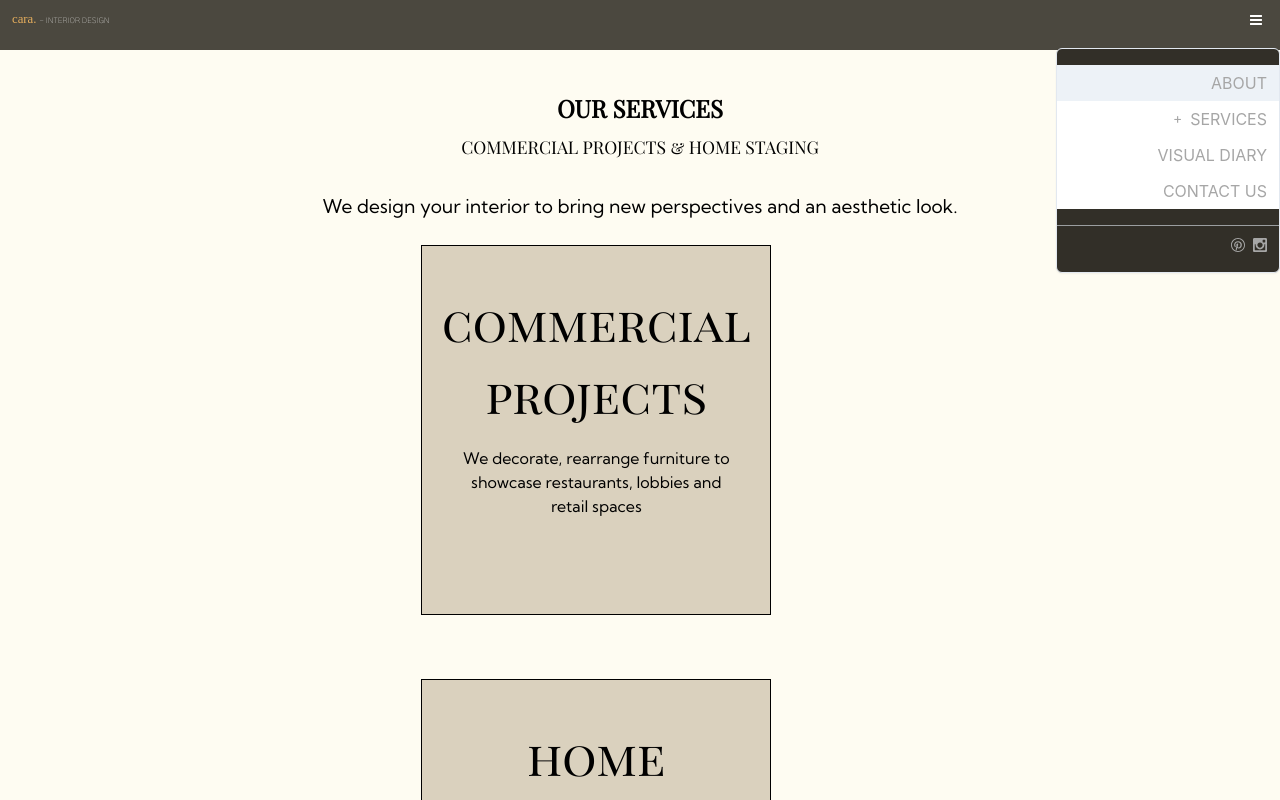
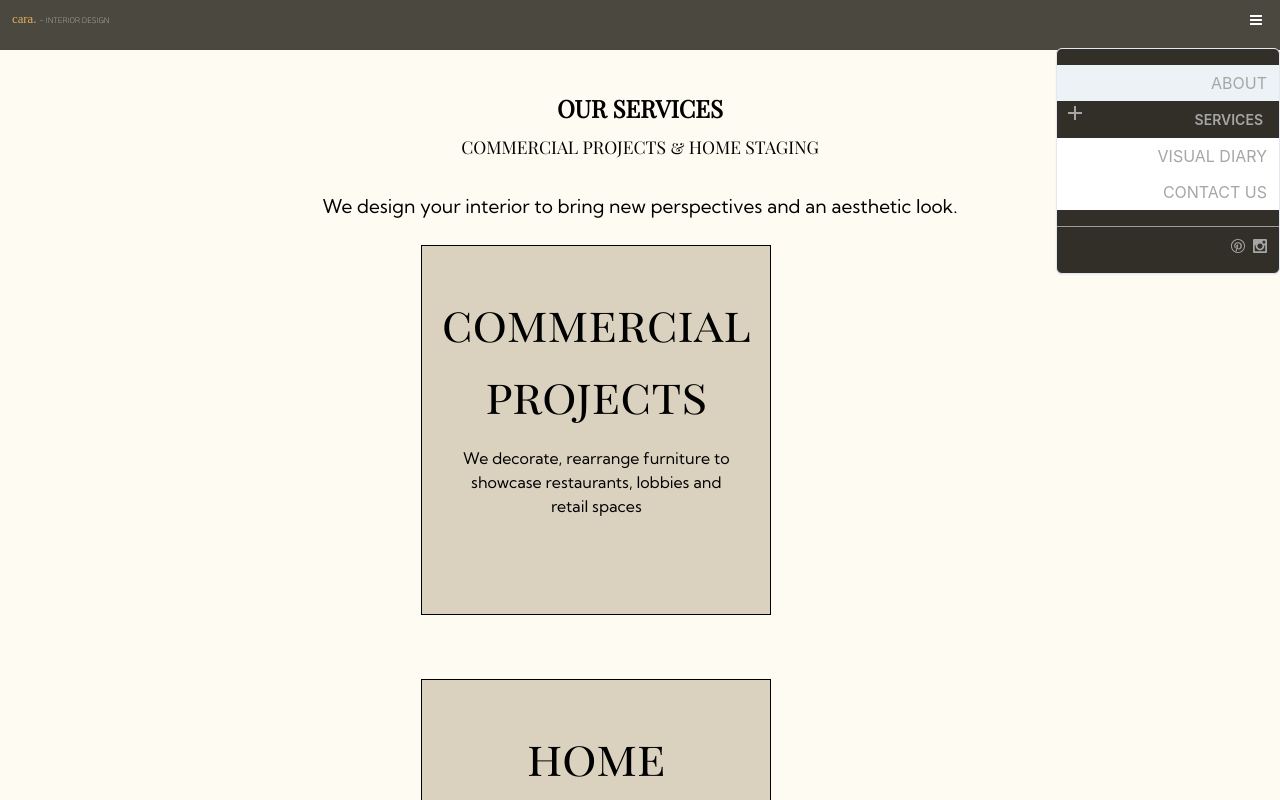
Before and after one commit to VicThorMetaNode/carawebb, a Next.js app: page /otherProjects in a window 1280 px wide. Both pictures are taken after a click on the button 1256 px from the left and 20 px from the top of the page. Shown: the top 800 px of the page. Built offline with nearby package versions, Linux system fonts and the light colour scheme.

Commit message:
navbar fixed

```diff
--- a/components/NavbarOther.jsx
+++ b/components/NavbarOther.jsx
@@ -19,6 +19,7 @@ import {
 //-------------- Import ICONS --------------
 import { GoThreeBars } from "react-icons/go";
 import { ImPinterest2, ImInstagram } from "react-icons/im";
+import { BiMinus, BiPlus } from "react-icons/bi";
 const NavbarOther = () => {
   //TOGGLE
   const [showMore, setShowMore] = useState(false);
@@ -53,32 +54,52 @@ const NavbarOther = () => {
                   <GoThreeBars />
                 </MenuButton>
                 <MenuList bg="#322F28" color="#A6A6A6">
-                  <MenuGroup>
                   <MenuItem justifyContent="right" alignItems="right" mt={2}>
                     <Link href="/about">ABOUT</Link>
                   </MenuItem>
-                    <MenuItem justifyContent="right" alignItems="right">
-                      <Stack direction="row">
+
+                  <Stack
+                    direction="row"
+                    justifyContent="right"
+                    alignItems="right"
+                  >
                     <Box>
                       <button
                         className=" btn-menu-plus"
                         onClick={() => setShowMore(!showMore)}
                       >
-                            {showMore ? <p>-</p> : <p>+</p>}{" "}
+                        {showMore ? (
+                          <BiMinus fontSize={24} className="icon-minus" />
+                        ) : (
+                          <BiPlus fontSize={24} className="icon-plus" />
+                        )}
                       </button>
                     </Box>
-                        <Box>
-                          <Link href="/about"> SERVICES</Link>
-                        </Box>
+                    <MenuGroup title="SERVICES" className="menuGroup">
+                      {showMore && (
+                        <>
+                          {" "}
+                          <MenuItem justifyContent="right" alignItems="right">
+                            interior projects
+                          </MenuItem>
+                          <MenuItem
+                            justifyContent="right"
+                            alignItems="right"
+                            textAlign={"right"}
+                          >
+                            commercial projects <br /> & home staging{" "}
+                          </MenuItem>{" "}
+                        </>
+                      )}
+                    </MenuGroup>
                   </Stack>
-                    </MenuItem>
                   <MenuItem justifyContent="right" alignItems="right">
                     <Link href="/about"> VISUAL DIARY</Link>
                   </MenuItem>
                   <MenuItem justifyContent="right" alignItems="right" mb={4}>
                     <Link href="/contact"> CONTACT US</Link>
                   </MenuItem>
-                  </MenuGroup>
+
                   <Divider />
                   <Stack
                     justifyContent="right"
--- a/pages/interiorsProjects.jsx
+++ b/pages/interiorsProjects.jsx
@@ -16,7 +16,7 @@ import { BsArrowLeftShort, BsArrowRightShort } from "react-icons/bs";
 
 const interiorProjects = () => {
   //TOGGLE
-  const [showMore, setShowMore] = useState(false);
+
   return (
     <>
       <section className="interior-project-page-section">
--- a/scss/components/_buttons.scss
+++ b/scss/components/_buttons.scss
@@ -68,3 +68,7 @@
     padding: var.$padding-y-btn !important;
     text-transform: uppercase;
 }
+
+.btn-menu-plus {
+
+}
--- a/scss/components/_navbar.scss
+++ b/scss/components/_navbar.scss
@@ -4,8 +4,27 @@
     height: 50px;
 }
 
+.menuGroup {
+    display: flex !important;
+    justify-content: right !important;
+    align-items: inherit;
+}
 
+.nav-menu-main-item {
+    font-family: var(--ft-cara-title);
+    font-size: var(--font-size-20);
+    color: var(--clr-txt-white);
+    font-weight: 100 !important ;
+    text-transform: uppercase;
+}
 
+.nav-menu-secondary-item {
+    font-family: var(--ft-cara-text);
+    font-size: var(--font-size-17);
+    color: var(--clr-txt-white);
+    font-weight: 100 !important ;
+    text-transform: lowercase;
+}
 
 /*----------------------------- LOGO CUSTOMIZE  ---------------------*/
 
@@ -24,3 +43,12 @@ font-weight: 100 !important ;
 text-transform: uppercase;
 padding-top: 1px;
 }
+
+
+/*----------------------------- ICONS CUSTOMIZE  ---------------------*/
+.icon-minus{
+margin-right: 1.5rem ;
+}
+.icon-plus {
+ margin-right: 5.21rem ;
+}
```
Also changed, not shown: 2 other files (tests, documents, lock files or other folders). Lines whose indentation alone changed are shown as unchanged.
